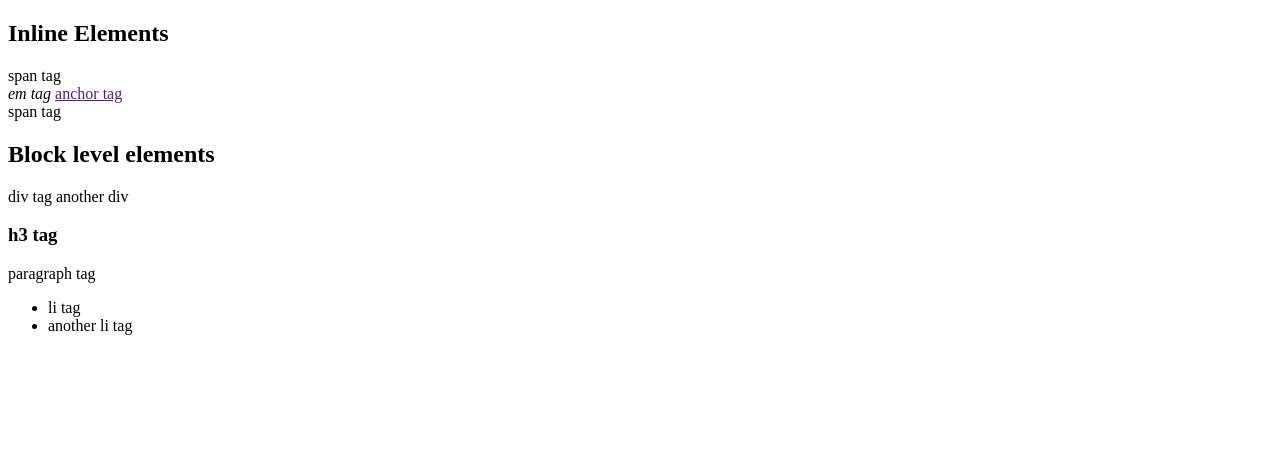
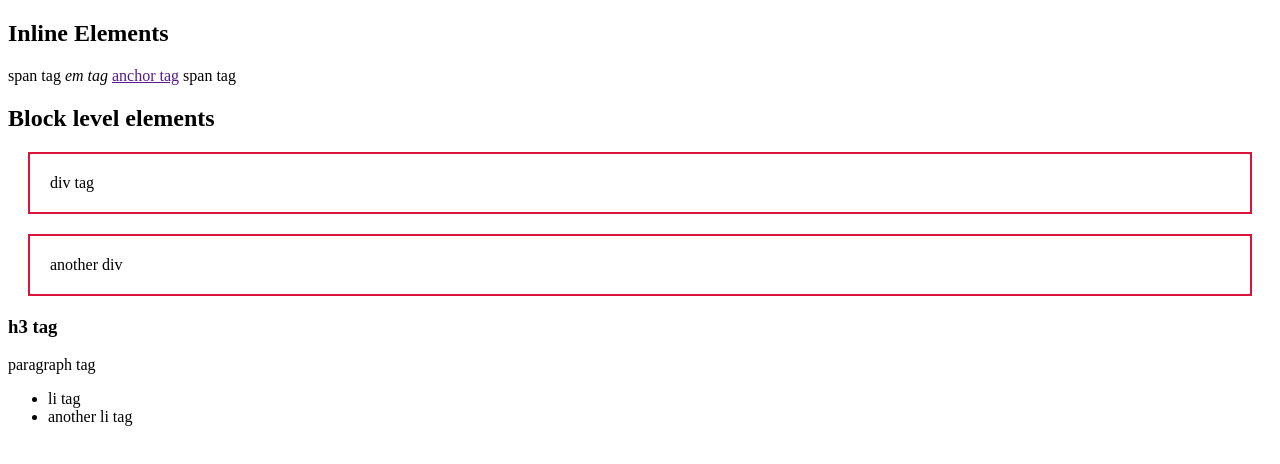
Before and after one commit to PKG-7/html-css-ninja, a website: page index.html in a window 1280 px wide. Drawn offline with Linux system fonts and the light colour scheme.

Commit message:
div tags

```diff
--- a/app.css
+++ b/app.css
@@ -1,7 +1,10 @@
 span {
-    display: block;
+    /* display: block; */
 }
 
 div {
-    display: inline;
+    /* display: inline; */
+    border: 2px solid crimson;
+    margin: 20px;
+    padding: 20px;
 }
```
Also changed, not shown: index.html (+1 -0 lines).
